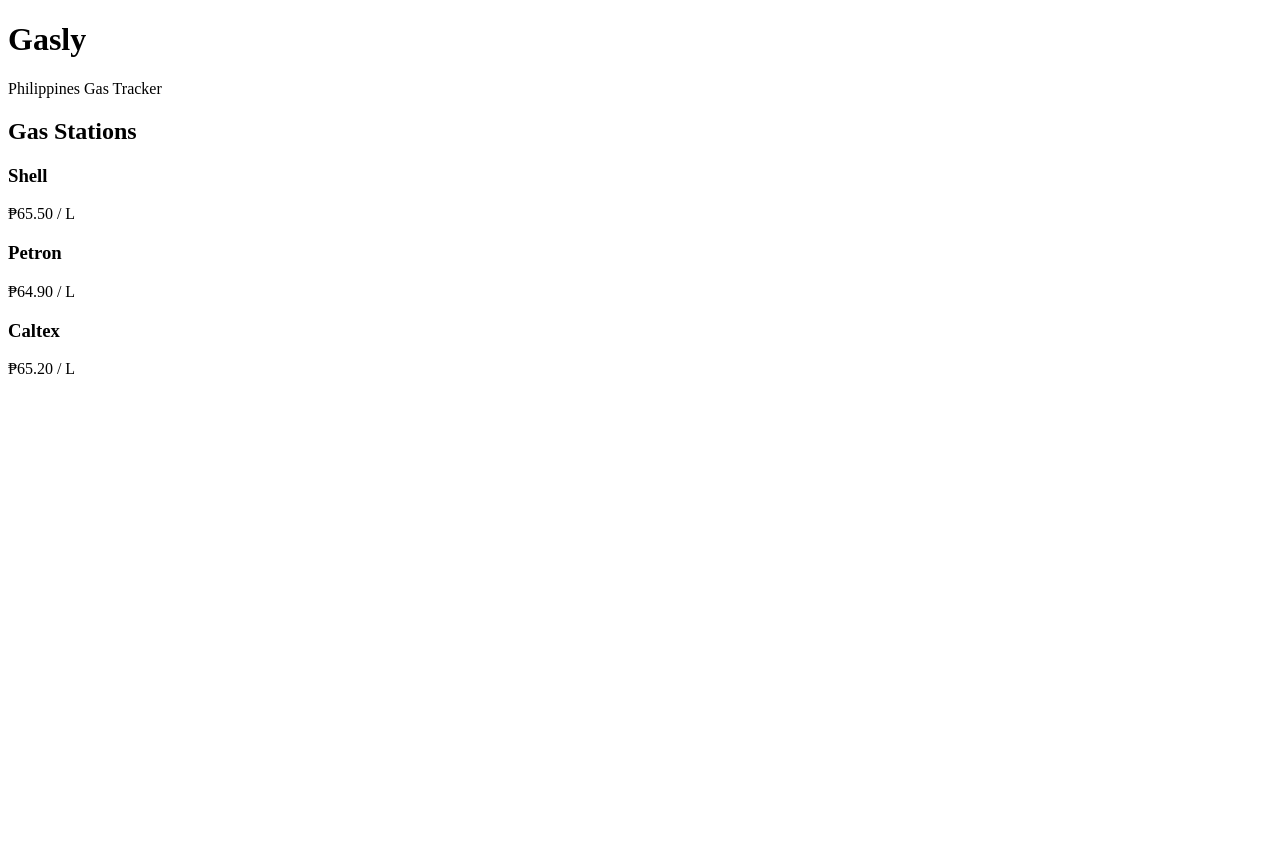
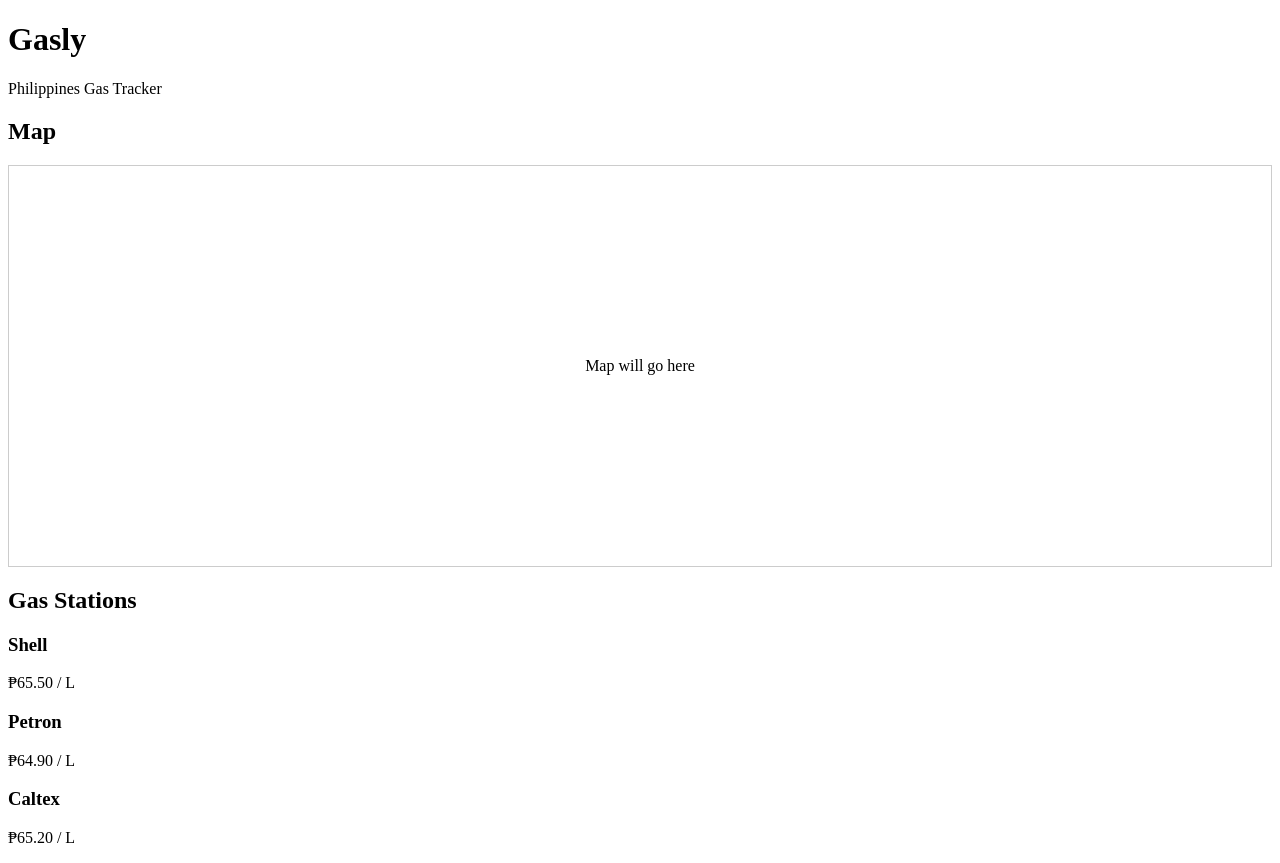
Before and after one commit to EdisonDotBit/gasly, an Angular app: page / in a window 1280 px wide. Before the commit the page ends 800 px from the top, so only its background shows below. Built offline with nearby package versions, Linux system fonts and the light colour scheme.

Commit message:
Add Map component with template and styles; integrate into app layout

```diff
--- a/src/app/app.html
+++ b/src/app/app.html
@@ -1,4 +1,5 @@
 <app-header></app-header>
 <main>
+    <app-map></app-map>
     <app-station-list></app-station-list>
 </main>
--- a/src/app/app.ts
+++ b/src/app/app.ts
@@ -1,9 +1,10 @@
 import { Component, signal } from '@angular/core';
 import { Header } from './header/header';
 import { StationList } from './station-list/station-list';
+import { Map } from './map/map';
 
 @Component({
-  imports: [Header, StationList],
+  imports: [Header, StationList, Map],
   selector: 'app-root',
   styleUrl: './app.css',
   templateUrl: './app.html',
--- /dev/null
+++ b/src/app/map/map.css
@@ -0,0 +1,7 @@
+.map-placeholder {
+  height: 400px;
+  border: 1px solid #ccc;
+  display: flex;
+  align-items: center;
+  justify-content: center;
+}
--- /dev/null
+++ b/src/app/map/map.html
@@ -0,0 +1,7 @@
+<section>
+  <h2>Map</h2>
+
+  <div class="map-placeholder">
+    Map will go here
+  </div>
+</section>
```
Also changed, not shown: src/app/map/map.ts (added, +9 -0 lines), 1 other file (tests, documents, lock files or other folders).
